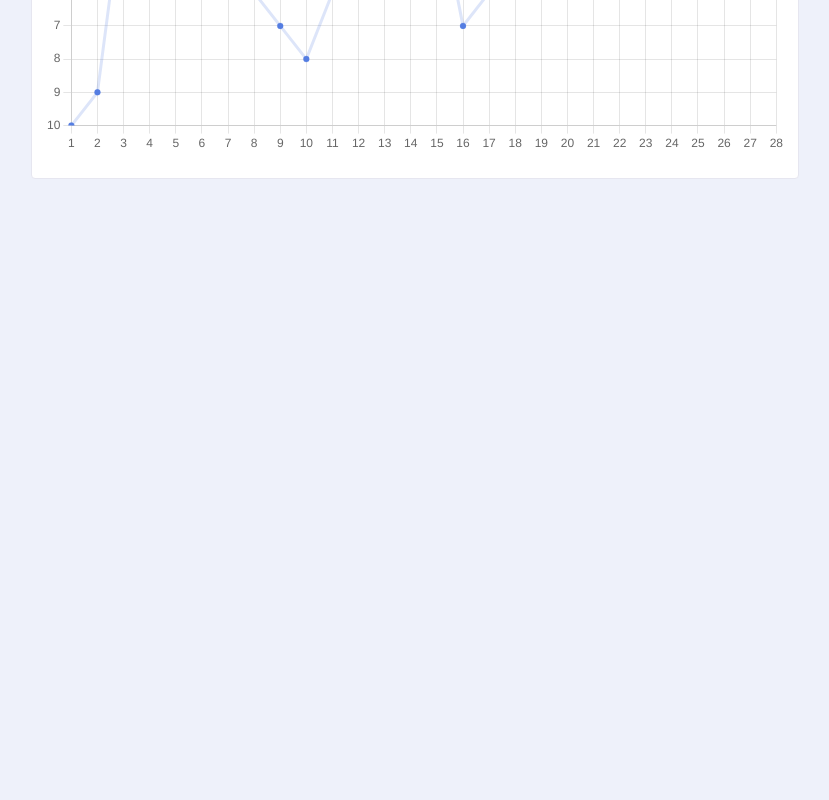
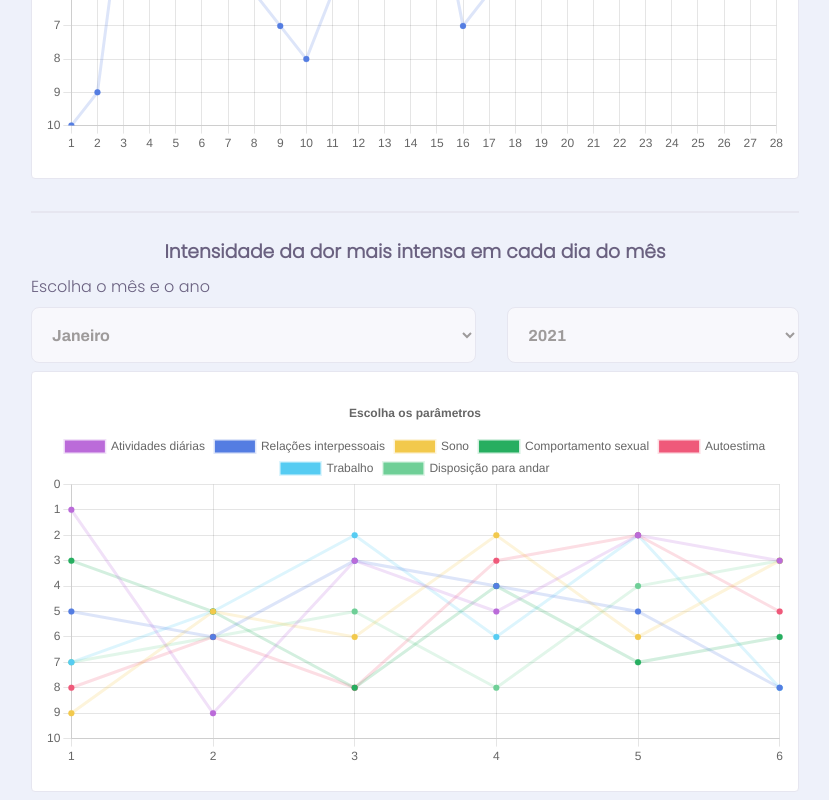
Before and after one commit to prmacedo/cuidador, a React (Create React App) app: page /meudesempenho in a window 1280 px wide. Shown: the part 1022-1822 px from the top of the page, without its empty margins (225-1054 px from the left). Before the commit the page ends 1209 px from the top, so only its background shows below. Built offline with nearby package versions, Linux system fonts and the light colour scheme; sample sign-in values are in the browser's storage.

Commit message:
add MultipleLineChart

```diff
--- /dev/null
+++ b/src/components/Charts/MultipleLineChart/index.js
@@ -0,0 +1,107 @@
+import React from 'react';
+import { Line } from 'react-chartjs-2';
+
+import './styles.css';
+
+export default function MultipleLineChart() {
+  const data = {
+    labels: ['1', '2', '3', '4', '5', '6'],
+    datasets: [
+      {
+        label: 'Atividades diárias',
+        data: [1, 9, 3, 5, 2, 3],
+        backgroundColor: 'rgb(187, 107, 217)',
+        borderColor: 'rgba(187, 107, 217, 0.2)',
+      },
+      {
+        label: 'Relações interpessoais',
+        data: [5, 6, 3, 4, 5, 8],
+        backgroundColor: 'rgb(84, 125, 226)',
+        borderColor: 'rgba(84, 125, 226, 0.2)',
+      },
+      {
+        label: 'Sono',
+        data: [9, 5, 6, 2, 6, 3],
+        backgroundColor: 'rgb(242, 201, 76)',
+        borderColor: 'rgba(242, 201, 76, 0.2)',
+      },
+      {
+        label: 'Comportamento sexual',
+        data: [3, 5, 8, 4, 7, 6],
+        backgroundColor: 'rgb(39, 174, 96)',
+        borderColor: 'rgba(39, 174, 96, 0.2)',
+      },
+      {
+        label: 'Autoestima',
+        data: [8, 6, 8, 3, 2, 5],
+        backgroundColor: 'rgb(239, 89, 122)',
+        borderColor: 'rgba(239, 89, 122, 0.2)',
+      },
+      {
+        label: 'Trabalho',
+        data: [7, 5, 2, 6, 2, 8],
+        backgroundColor: 'rgb(86, 204, 242)',
+        borderColor: 'rgba(86, 204, 242, 0.2)',
+      },
+      {
+        label: 'Disposição para andar',
+        data: [7, 6, 5, 8, 4, 3],
+        backgroundColor: 'rgb(111, 207, 151)',
+        borderColor: 'rgba(111, 207, 151, 0.2)',
+      },
+    ],
+  };
+
+  const options = {
+    responsive: true,
+    plugins: {
+      title: {
+        display: true,
+        text: 'Escolha os parâmetros'
+      },
+    },
+    scales: {
+      y: {
+        beginAtZero: true,
+        reverse: true,title: {
+        display: false,
+      },
+        max: 10
+      }
+    }
+  };
+
+  return (
+    <div id="multiLineChartContainer">
+      <h3>Intensidade da dor mais intensa em cada dia do mês</h3>
+
+      <p>Escolha o mês e o ano</p>
+
+      <div className="input-group">
+        <select name="month" id="month">
+          <option value="1">Janeiro</option>
+          <option value="2">Fevereiro</option>
+          <option value="3">Março</option>
+          <option value="4">Abril</option>
+          <option value="5">Maio</option>
+          <option value="6">Junho</option>
+          <option value="7">Julho</option>
+          <option value="8">Agosto</option>
+          <option value="9">Setembro</option>
+          <option value="10">Outubro</option>
+          <option value="11">Novembro</option>
+          <option value="12">Dezembro</option>
+        </select>
+
+        <select name="year" id="year">
+          <option value="2021">2021</option>
+        </select>
+      </div>
+
+      <div className="chart">
+        <Line data={data} options={options} />
+      </div>
+    </div>
+  );
+
+}
--- /dev/null
+++ b/src/components/Charts/MultipleLineChart/styles.css
@@ -0,0 +1,48 @@
+#multiLineChartContainer * {
+  margin: 0;
+  padding: 0;
+  box-sizing: border-box;
+}
+
+#multiLineChartContainer > h3 {
+  text-align: center;
+  font-family: 1.8rem;
+  margin-bottom: 0.8rem;
+}
+
+#multiLineChartContainer > p {
+  margin-bottom: 0.8rem;
+}
+
+#multiLineChartContainer > .input-group {
+  display: flex;
+  flex-direction: row;
+  justify-content: space-between;
+
+  margin-bottom: 0.8rem;
+}
+
+#multiLineChartContainer > .input-group > select {
+  padding: 1.2rem 1.6rem;
+  font-weight: 400;
+  font-size: 1.6rem;
+}
+
+#multiLineChartContainer > .input-group > #month {
+  width: 58%;
+}
+
+#multiLineChartContainer > .input-group > #year {
+  width: 38%;
+}
+
+#multiLineChartContainer > .chart {
+  background: white;
+  border-radius: 4px;
+  border: 1px solid #E6E6F0;
+
+  margin-bottom: 0.8rem;
+  padding: 2.4rem 1.2rem;
+
+  height: max-content;
+}
--- a/src/pages/Patient/MeuDesempenho/index.js
+++ b/src/pages/Patient/MeuDesempenho/index.js
@@ -1,6 +1,7 @@
 import React from 'react';
 import BarChart from '../../../components/Charts/BarChart';
 import LineChart from '../../../components/Charts/LineChart';
+import MultipleLineChart from '../../../components/Charts/MultipleLineChart';
 
 import './styles.css'
 
@@ -12,6 +13,8 @@ export default function MeuDesempenho() {
         <BarChart />
         <hr/>
         <LineChart />
+        <hr/>
+        <MultipleLineChart />
       </main>
     </>
   );
```
